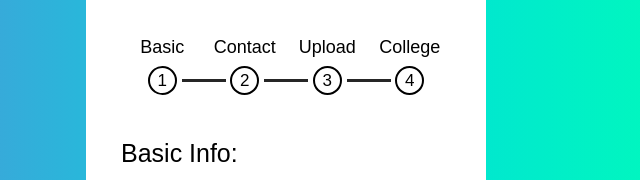
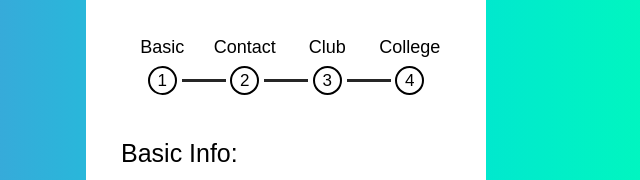
Before and after one commit to sawon21/DGCCs-CLUBS, a plain HTML site: page Application form.html in a window 1280 px wide. Shown: the part 155-335 px from the top of the page, 354-994 px from the left. Drawn offline with Linux system fonts and the light colour scheme.

Commit message:
update Application form.html

```diff
--- a/Application form.html
+++ b/Application form.html
@@ -282,7 +282,7 @@ form .page .btns button.next{
             </div>
             <div class="step">
                <p>
-                  Upload
+                  Club
                </p>
                <div class="bullet">
                   <span>3</span>
```
